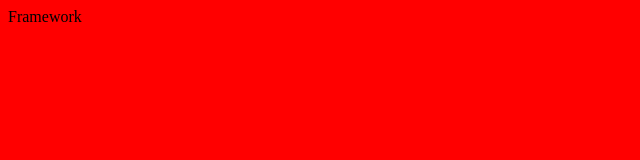
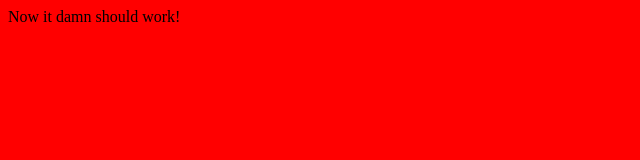
Before and after one commit to mikaelcedergren/framework, a plain HTML site: page index.html in a window 1280 px wide. Shown: the whole page, without its empty margins (0-640 px from the left). Drawn offline with Linux system fonts and the light colour scheme.

Commit message:
Please work

```diff
--- a/index.html
+++ b/index.html
@@ -3,6 +3,6 @@
      <link rel="stylesheet" href="css/bones.css">
    </head>
    <body>
-     Framework
+     Now it damn should work!
    </body>
  </html>
```
Also changed, not shown: 1 other file.
